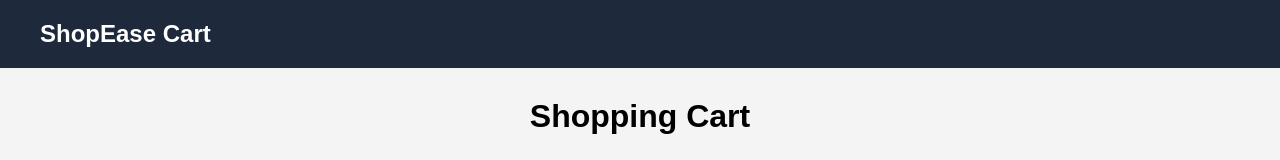
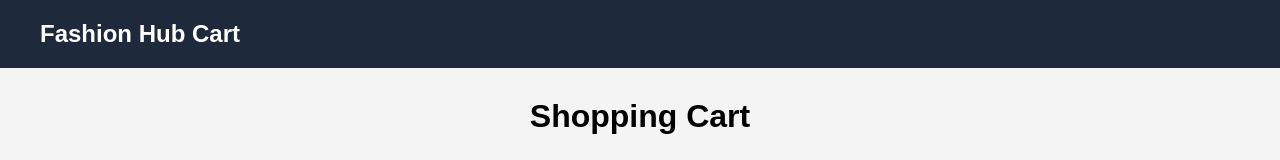
Before and after one commit to chaitanyaa-creator/ShopEase---E-Commerce-Web-Application, a plain HTML site: page cart.html in a window 1280 px wide. Shown: the top 160 px of the page. Drawn offline with Linux system fonts and the light colour scheme.

Commit message:
Update cart.html

```diff
--- a/cart.html
+++ b/cart.html
@@ -12,7 +12,7 @@
 <body>
 
     <nav>
-        <h1>ShopEase Cart</h1>
+        <h1>Fashion Hub Cart</h1>
     </nav>
 
     <main>
```
